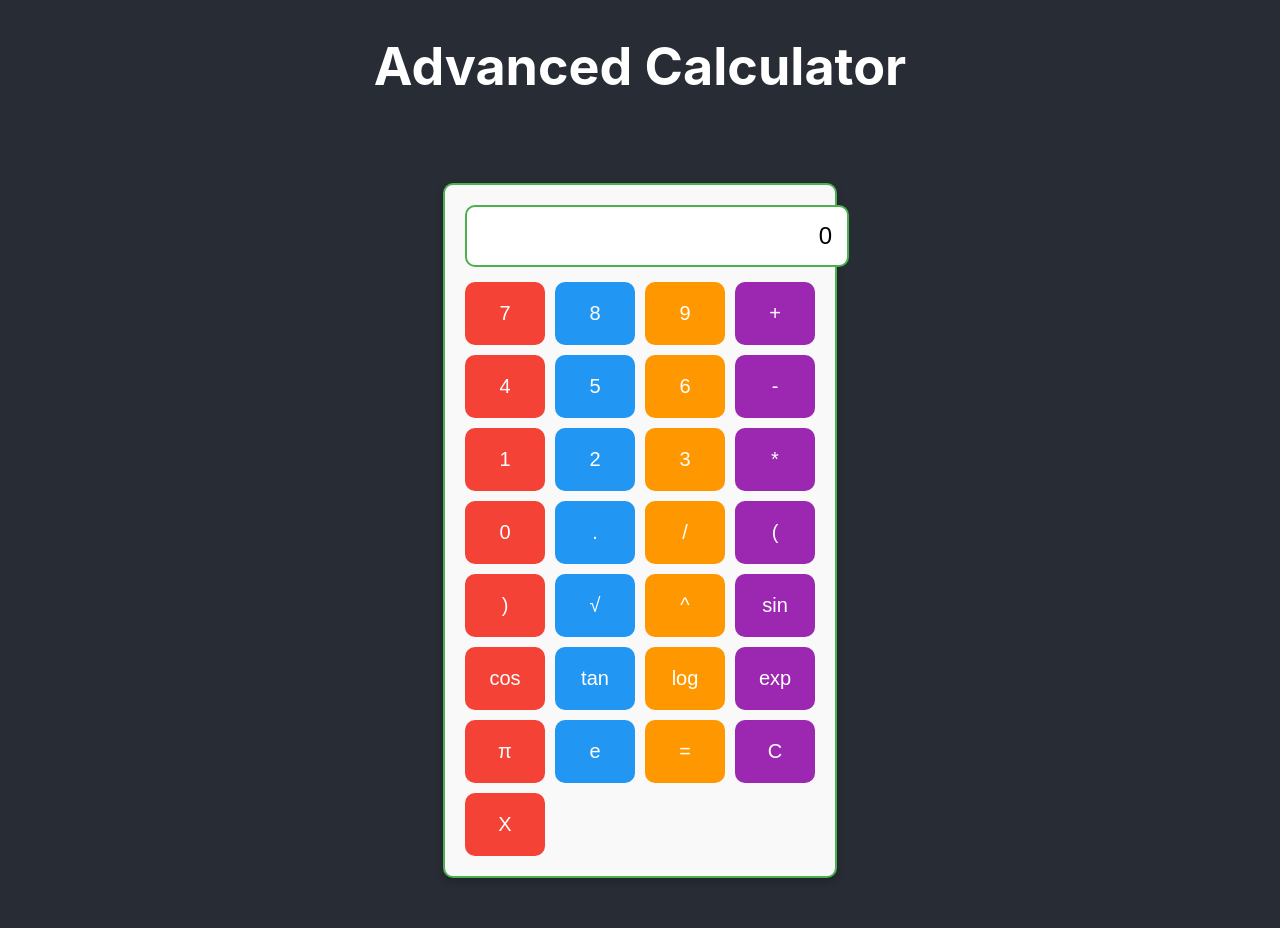
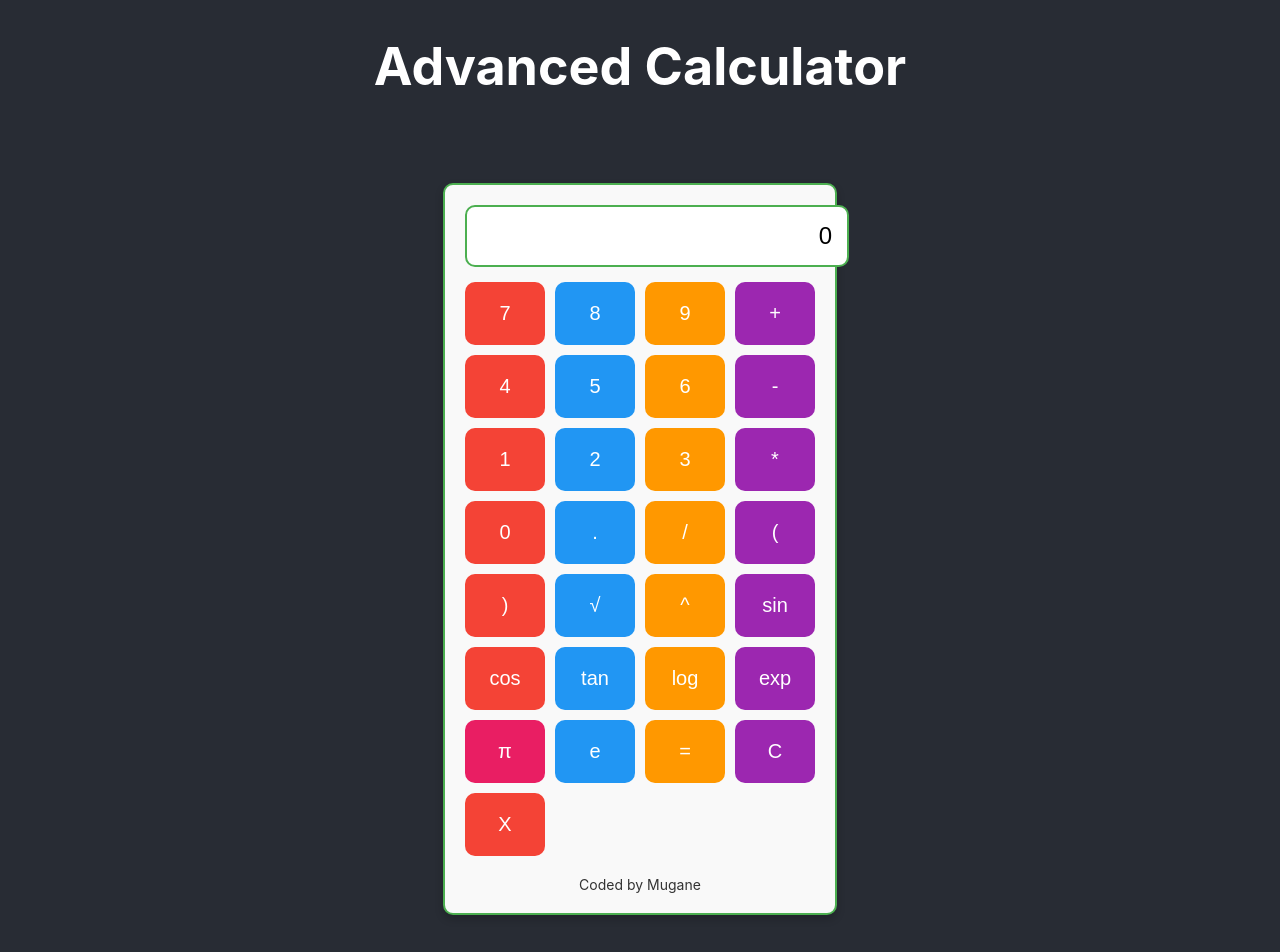
Before and after one commit to mugane-wahome/Advanced-calculator, a React (Create React App) app: page / in a window 1280 px wide. Shown: the top 952 px of the page. Before the commit the page ends 928 px from the top, so only its background shows below. Built offline with nearby package versions, Linux system fonts and the light colour scheme.

Commit message:
added C button

```diff
--- a/src/Calculator.css
+++ b/src/Calculator.css
@@ -92,3 +92,22 @@ button:nth-child(4n+3):active {
 button:nth-child(4n+4):active {
     background-color: #7b1fa2;
 }
+
+button:nth-child(25) {
+    background-color: #e91e63;
+}
+
+button:nth-child(25):hover {
+    background-color: #d81b60;
+}
+
+button:nth-child(25):active {
+    background-color: #c2185b;
+}
+
+.calculator-footer {
+    margin-top: 20px;
+    text-align: center;
+    font-size: 14px;
+    color: #333;
+}
--- a/src/Calculator.js
+++ b/src/Calculator.js
@@ -56,6 +56,9 @@ const Calculator = () => {
                 <button onClick={() => handleButtonClick('C')}>C</button>
                 <button onClick={() => handleButtonClick('X')}>X</button>
             </div>
+            <footer className="calculator-footer">
+                Coded by Mugane
+            </footer>
         </div>
     );
 };
```
